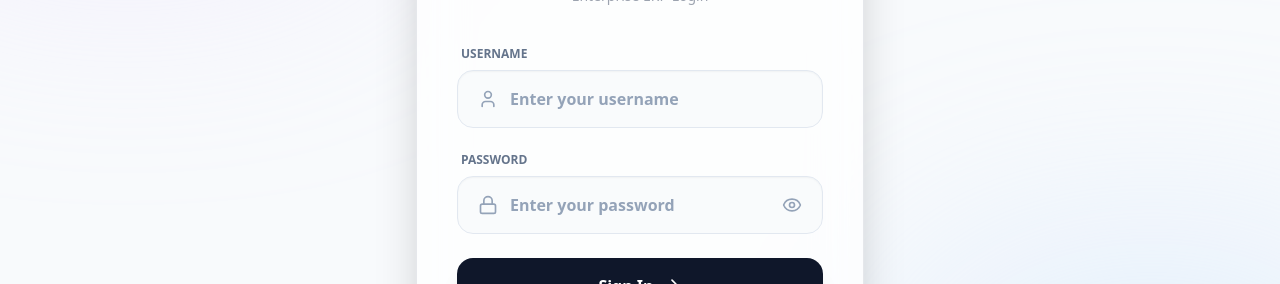
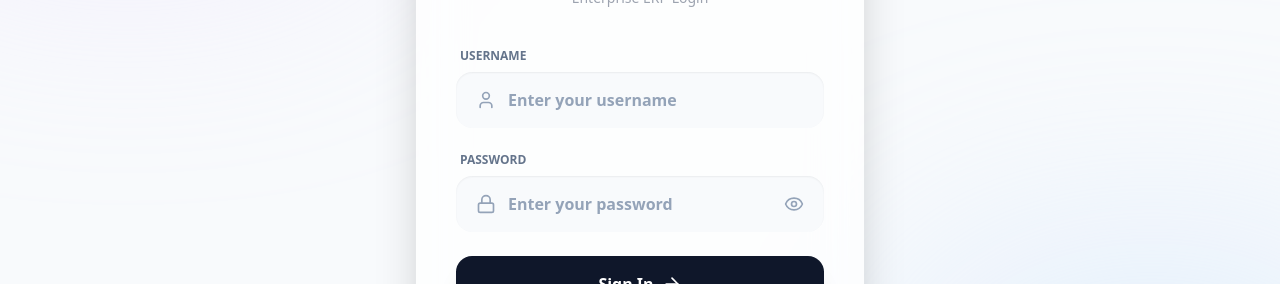
Before and after one commit to Mehedimnm/Mehedi-Thai-Aluminium-Glass, a React (Vite) app: page /login in a window 1280 px wide. Shown: the part 300-584 px from the top of the page. Built offline with nearby package versions, Linux system fonts and the light colour scheme.

Commit message:
Dashboard Update

```diff
--- a/src/Login.jsx
+++ b/src/Login.jsx
@@ -39,11 +39,10 @@ const Login = ({ onLogin }) => {
     }
 
     setIsLoading(true);
-
     try {
-      const result = await axios.post('/login', { username, password });
-      if (result.data === 'Success') {
-        setToast({ type: 'success', text: 'Login Successful! Please wait...' });
+      const res = await axios.post('/login', { username, password });
+      if (res.data === 'Success') {
+        setToast({ type: 'success', text: 'Login Successful! Please wait…' });
         setTimeout(() => onLogin(), 1500);
       } else {
         setToast({ type: 'error', text: 'Incorrect Username or Password!' });
@@ -53,20 +52,20 @@ const Login = ({ onLogin }) => {
       setToast({ type: 'error', text: 'Network Error! Try again.' });
       setTimeout(() => setToast(null), 3000);
     }
-
     setIsLoading(false);
   };
 
+  // 🔥 BORDERLESS ENTERPRISE INPUT STYLE
   const inputBaseClass = (error, focused) => `
     relative flex items-center rounded-2xl px-5 py-4 transition-all duration-300
-    bg-slate-50/80 border
-    ${error
-      ? 'border-red-300 ring-1 ring-red-200'
-      : focused
-        ? 'border-slate-300 ring-1 ring-slate-300'
-        : 'border-slate-200 hover:border-slate-300'
+    bg-slate-50/90
+    ${
+      error
+        ? 'shadow-[inset_0_0_0_2px_rgba(248,113,113,0.35)]'
+        : focused
+          ? 'shadow-[inset_0_0_0_2px_rgba(15,23,42,0.25)]'
+          : 'shadow-[inset_0_1px_2px_rgba(0,0,0,0.06)]'
     }
-    shadow-[inset_0_1px_2px_rgba(0,0,0,0.04)]
   `;
 
   return (
@@ -76,10 +75,10 @@ const Login = ({ onLogin }) => {
       <AnimatePresence>
         {toast && (
           <motion.div
-            initial={{ opacity: 0, y: -50, x: '-50%' }}
-            animate={{ opacity: 1, y: 30, x: '-50%' }}
-            exit={{ opacity: 0, y: -50, x: '-50%' }}
-            className="fixed top-0 left-1/2 z-[10000] flex items-center gap-3 bg-white px-6 py-4 rounded-2xl shadow-xl border min-w-[320px]"
+            initial={{ opacity: 0, y: -40, x: '-50%' }}
+            animate={{ opacity: 1, y: 24, x: '-50%' }}
+            exit={{ opacity: 0, y: -40, x: '-50%' }}
+            className="fixed top-0 left-1/2 z-[10000] flex items-center gap-3 bg-white px-6 py-4 rounded-2xl shadow-xl min-w-[320px]"
           >
             <div className={`w-10 h-10 rounded-xl flex items-center justify-center ${
               toast.type === 'success'
@@ -102,16 +101,16 @@ const Login = ({ onLogin }) => {
         )}
       </AnimatePresence>
 
-      {/* Background Blobs */}
+      {/* Background blobs */}
       <div className="absolute top-[-10%] left-[-10%] w-[40%] h-[40%] bg-purple-200/40 rounded-full blur-[120px]" />
       <div className="absolute bottom-[-10%] right-[-10%] w-[40%] h-[40%] bg-blue-200/40 rounded-full blur-[120px]" />
 
       {/* Card */}
       <motion.div
-        initial={{ opacity: 0, scale: 0.95 }}
+        initial={{ opacity: 0, scale: 0.96 }}
         animate={{ opacity: 1, scale: 1 }}
-        transition={{ duration: 0.5 }}
-        className="bg-white/70 backdrop-blur-xl border p-10 rounded-[40px] shadow-2xl w-full max-w-md z-10"
+        transition={{ duration: 0.45 }}
+        className="bg-white/70 backdrop-blur-xl p-10 rounded-[40px] shadow-2xl w-full max-w-md z-10"
       >
         {/* Header */}
         <div className="text-center mb-10">
```
